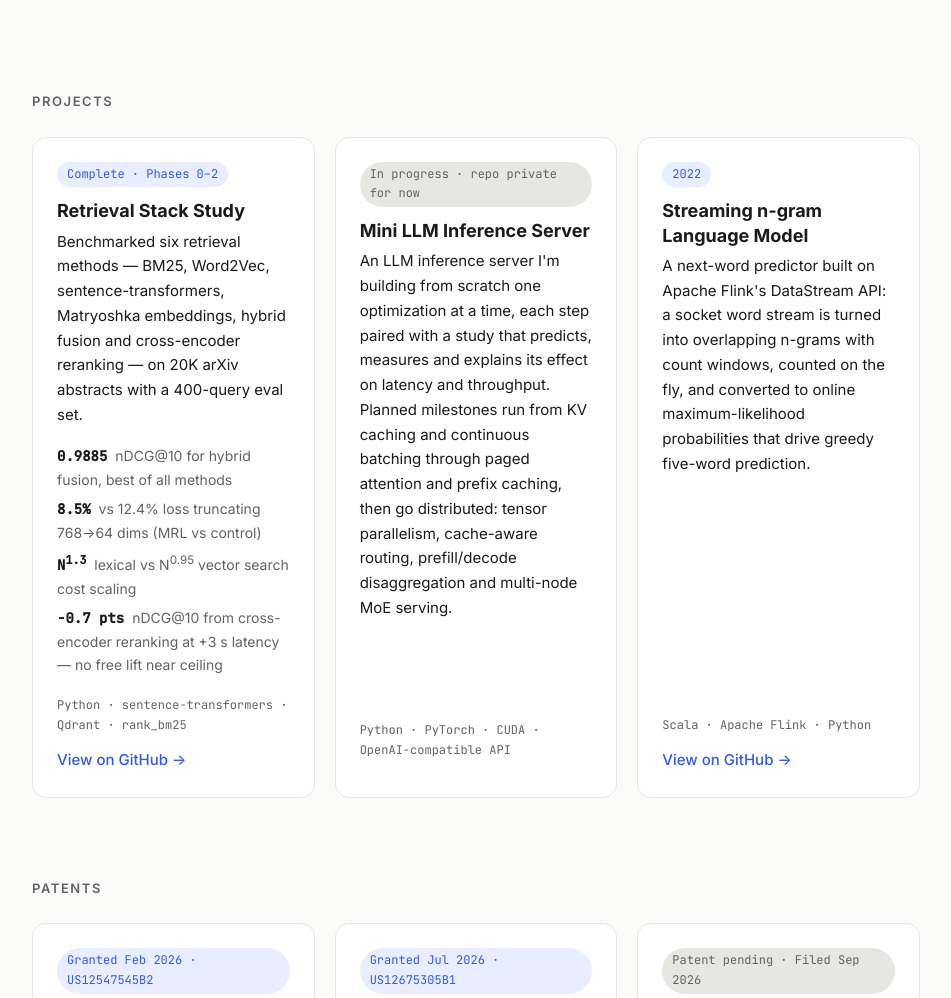
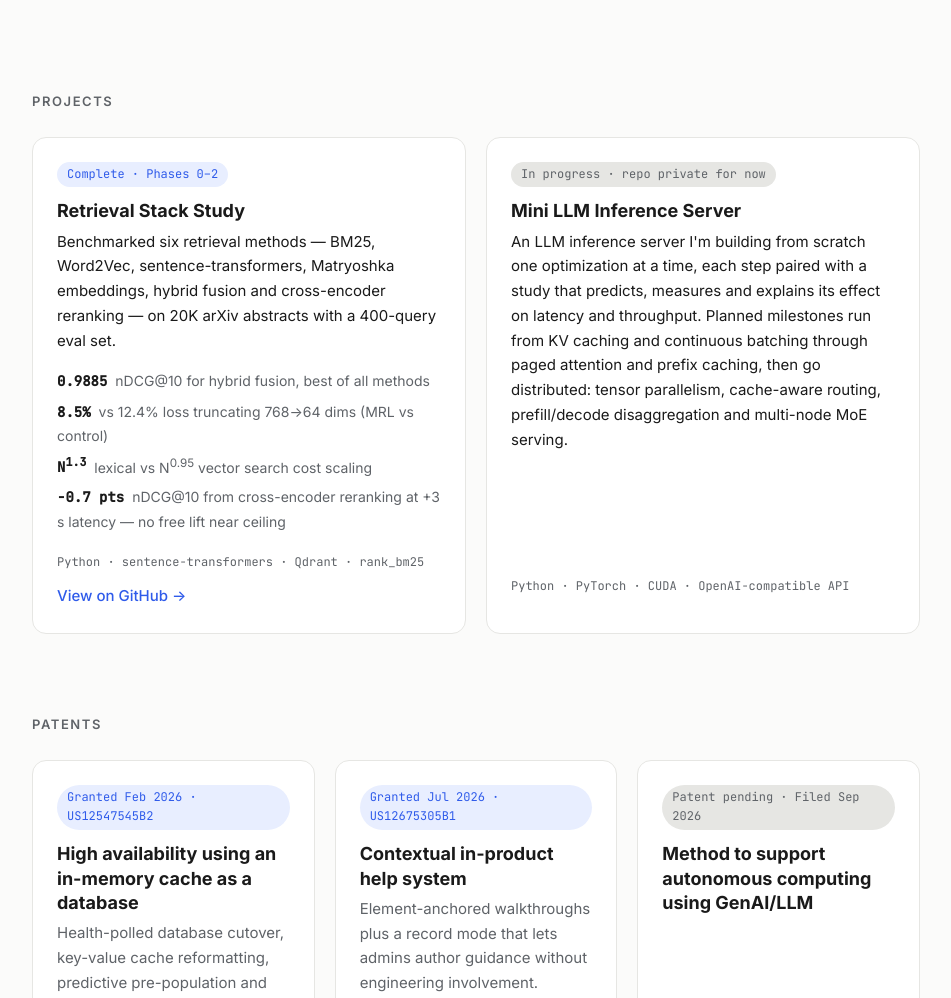
Before and after one commit to prakhar-iit/prakhar-iit.github.io, a plain HTML site: page index.html in a window 1280 px wide. Shown: the part 3660-4658 px from the top of the page, without its empty margins (164-1115 px from the left). Drawn offline with Linux system fonts and the light colour scheme.

Commit message:
Remove Streaming n-gram project

```diff
--- a/index.html
+++ b/index.html
@@ -207,18 +207,6 @@
           </p>
           <p class="stack">Python · PyTorch · CUDA · OpenAI-compatible API</p>
         </article>
-
-        <article class="card">
-          <p class="tag">2022</p>
-          <h3>Streaming n-gram Language Model</h3>
-          <p>
-            A next-word predictor built on Apache Flink's DataStream API: a socket word stream is
-            turned into overlapping n-grams with count windows, counted on the fly, and converted to
-            online maximum-likelihood probabilities that drive greedy five-word prediction.
-          </p>
-          <p class="stack">Scala · Apache Flink · Python</p>
-          <a class="link" href="https://github.com/prakhar-iit/refit-scala" target="_blank" rel="noopener">View on GitHub →</a>
-        </article>
       </div>
     </section>
 
```
